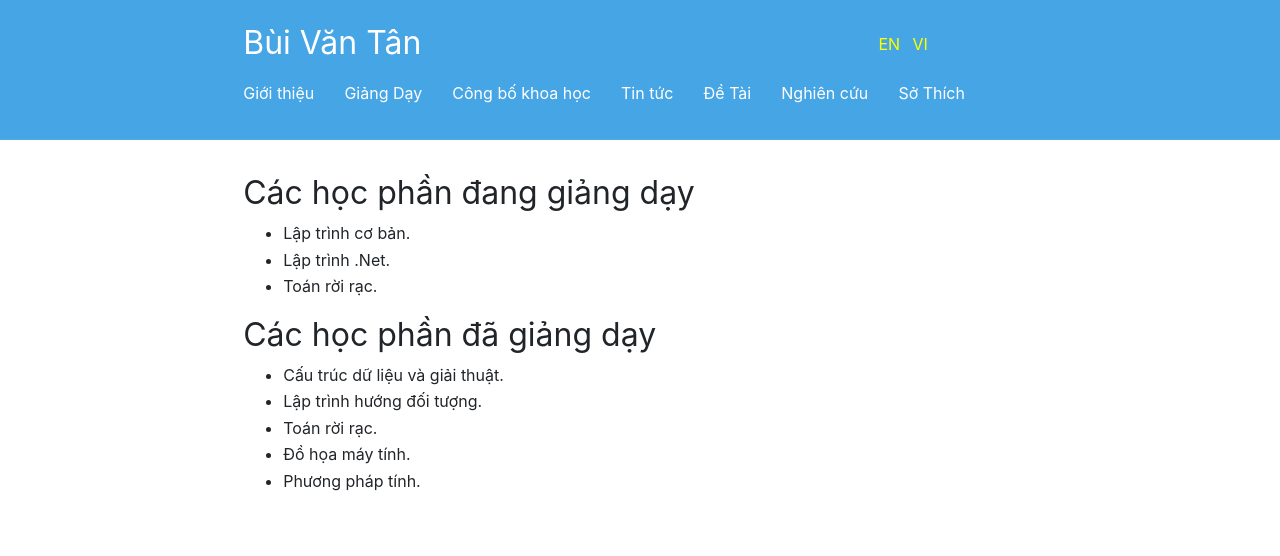
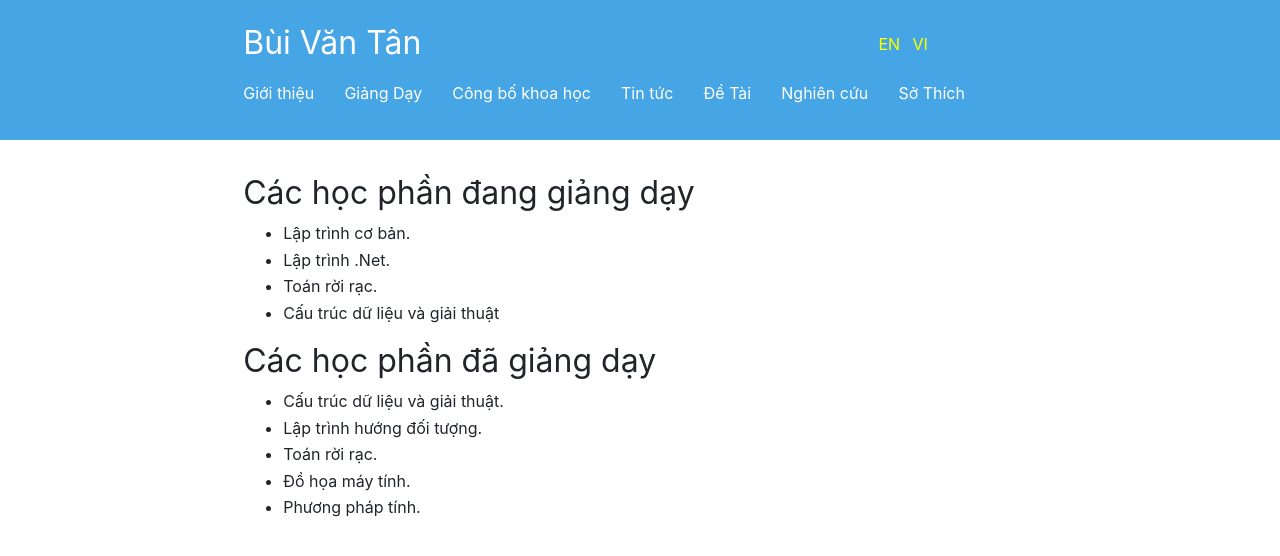
Before and after one commit to BuiTan/BuiTan.github.io, a Jekyll site: the page built from vi/GiangDay.md, in a window 1280 px wide. Shown: the top 556 px of the page. Built offline with Jekyll 4.4.1, drawn with Linux system fonts in a browser that asks for light colours.

Commit message:
Update GiangDay.md

```diff
--- a/vi/GiangDay.md
+++ b/vi/GiangDay.md
@@ -9,6 +9,7 @@ order: 1
 * Lập trình cơ bản.
 * Lập trình .Net.
 * Toán rời rạc.
+* Cấu trúc dữ liệu và giải thuật
 
 ## Các học phần đã giảng dạy
 * Cấu trúc dữ liệu và giải thuật.
```
